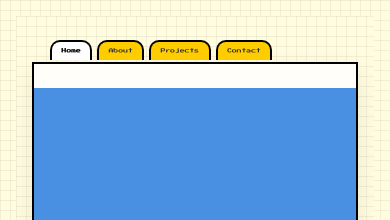
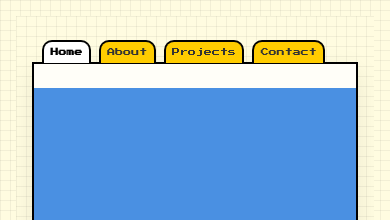
Before and after one commit to li0ly0/lilydigitalportfolio, a plain HTML site: page index.html in a window 390 px wide. Shown: the top 220 px of the page. Drawn offline with Linux system fonts and the light colour scheme.

Commit message:
Update style.css

```diff
--- a/style.css
+++ b/style.css
@@ -604,38 +604,30 @@ footer {
 	}
 }
 
-@media (max-width: 500px) {
+@media (max-width: 360px) {
 	.tabs-wrapper {
-    overflow-x: auto;
-    white-space: nowrap;
-    justify-content: flex-start;
-    padding: 0.5rem 1rem;
-    gap: 0.3rem;
-  }
+		top: -20;
+		left: 0;
+		padding: 0.5rem;
+		justify-content: start;
 
-  .tabs-wrapper::-webkit-scrollbar {
-    height: 6px;
-  }
-
-  .tabs-wrapper::-webkit-scrollbar-thumb {
-    background-color: var(--blue);
-    border-radius: 5px;
 	}
 
 	.tab {
-    display: inline-block;
-    flex: 0 0 auto;
-    font-size: 0.3rem;
-    padding: 0.4rem 0.6rem;
+		font-size: 0.4rem;
+		padding: 0.4rem 0.4rem;
 		text-align: center;
 	}
 
-  .tab:hover {
-    transform: none; /* don't lift tabs on hover for mobile */
+	.tab-content {
+		font-size: 0.7rem;
+		padding: 1rem;
+		max-height: none;
+		overflow-y: auto;
+		-webkit-overflow-scrolling: touch;
+		text-align: center;
 	}
 }
-
-
 
 #music-toggle {
 	margin-top: 1rem;
```
Lines whose indentation alone changed are shown as unchanged.
